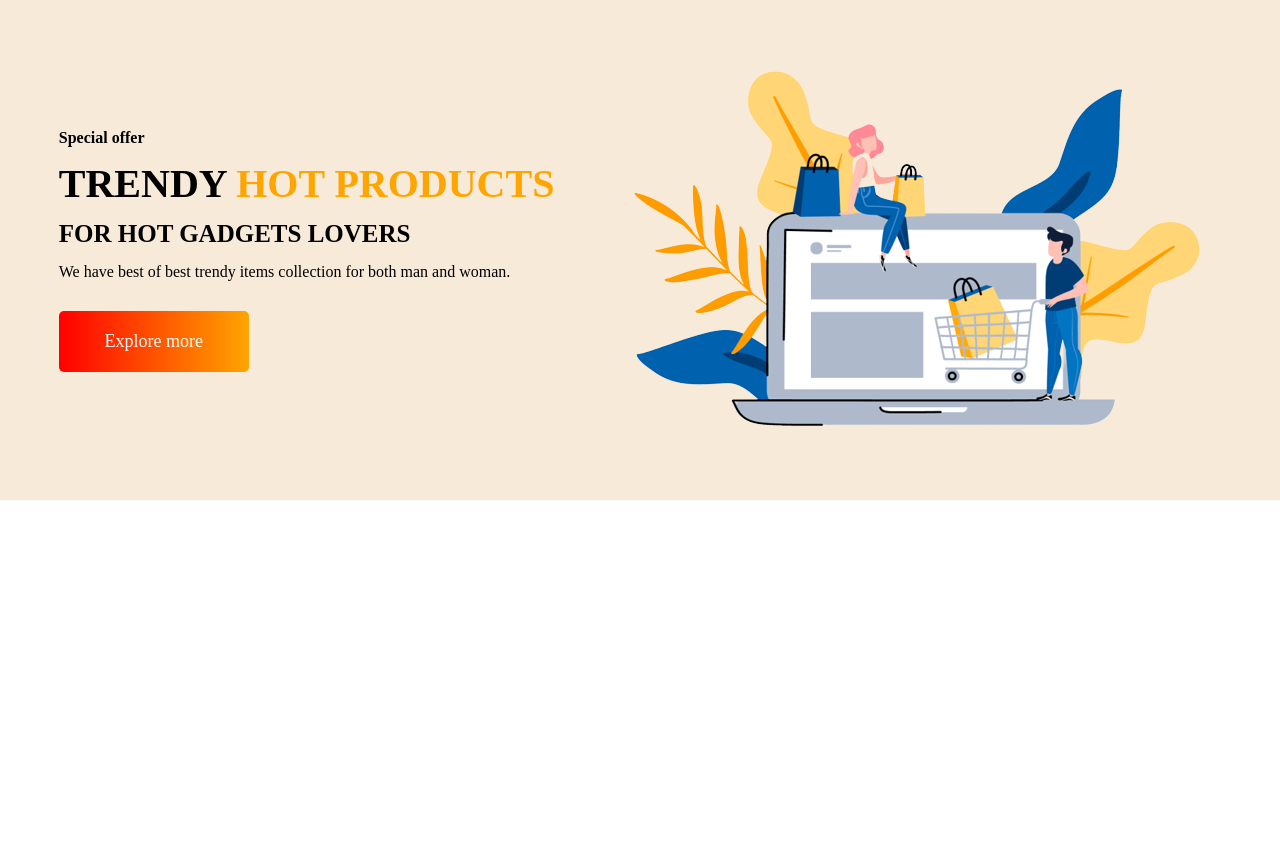
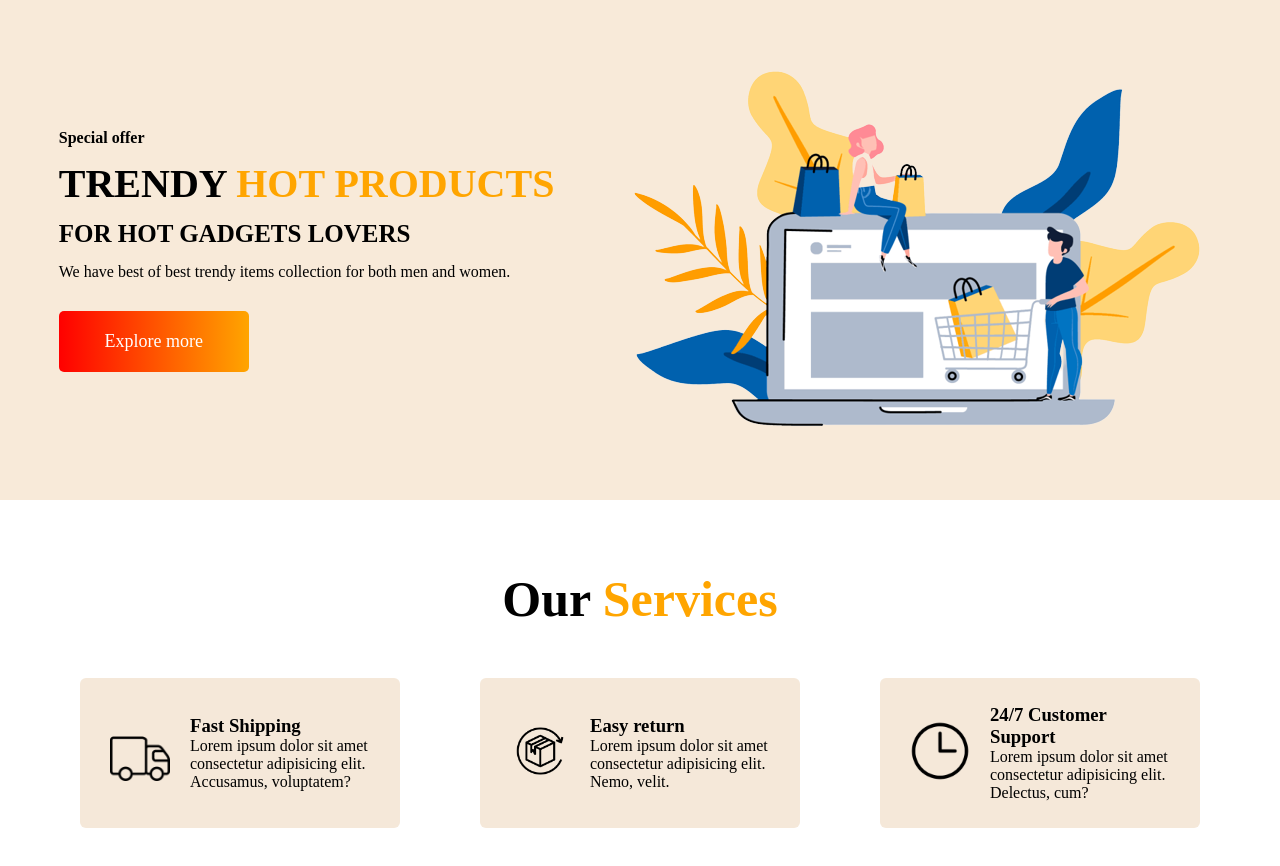
Before and after one commit to tanveer1912/tech-lab-resources-re, a plain HTML site: page index.html in a window 1280 px wide. Before the commit the page ends 800 px from the top, so only its background shows below. Drawn offline with Linux system fonts and the light colour scheme.

Commit message:
services section add

```diff
--- a/index.html
+++ b/index.html
@@ -11,9 +11,9 @@
     <section class="banner-container">
         <div class="banner-text-container">
             <p class="banner-text">Special offer</p>
-            <h1 class="banner-header-text">TRENDY <span>HOT PRODUCTS</span></h1>
+            <h1 class="banner-header-text">TRENDY <span class="span">HOT PRODUCTS</span></h1>
             <h3 class="gadgets-lovers">FOR HOT GADGETS LOVERS</h3>
-            <p>We have best of best trendy items collection for both man and woman.</p>
+            <p>We have best of best trendy items collection for both men and women.</p>
             <div class="btn-primary"> <a target="_blank" href="https://www.startech.com.bd/mobile-phone">Explore
                     more</a></div>
 
@@ -23,6 +23,38 @@
         </div>
     </section>
 </header>
+<main>
+    <section class="services-container">
+        <h1>Our <span class="span">Services</span></h1>
+        <div class="services">
+            <div class="service">
+                <div><img class="service-img" src="images/icons/delivery.png" alt=""></div>
+                <div>
+                    <h3>Fast Shipping</h3>
+                    <p>Lorem ipsum dolor sit amet consectetur adipisicing elit. Accusamus, voluptatem?</p>
+                </div>
+            </div>
+            <div class="service">
+                <div>
+                    <img class="service-img" src="images/icons/return.png" alt="">
+                </div>
+                <div>
+                    <h3>Easy return</h3>
+                    <p>Lorem ipsum dolor sit amet consectetur adipisicing elit. Nemo, velit.</p>
+                </div>
+            </div>
+            <div class="service">
+                <div>
+                    <img class="service-img" src="images/icons/clock.png" alt="">
+                </div>
+                <div>
+                    <h3>24/7 Customer Support</h3>
+                    <p>Lorem ipsum dolor sit amet consectetur adipisicing elit. Delectus, cum?</p>
+                </div>
+            </div>
+        </div>
+    </section>
+</main>
 
 <body>
 
--- a/styles/tech.css
+++ b/styles/tech.css
@@ -20,7 +20,7 @@
     padding: 13px 0;
 }
 
-.banner-header-text span {
+.span {
     color: orange;
 }
 
@@ -45,3 +45,44 @@
     font-size: 18px;
 
 }
+
+/* Services styles */
+
+.services-container {
+    margin-top: 70px;
+}
+
+.services-container h1 {
+    text-align: center;
+    font-size: 50px;
+}
+
+.services {
+    display: flex;
+    gap: 80px;
+    margin: 40px 80px;
+
+}
+
+.service-img {
+    width: 60px;
+    padding-right: 20px;
+}
+
+.service {
+    display: flex;
+    align-items: center;
+    background-color: rgb(245, 232, 217);
+    width: 400px;
+    height: 150px;
+    padding: 0 30px;
+    border-radius: 6px;
+    margin-top: 10px;
+
+}
+
+.service:hover {
+    border: 1px solid tomato;
+    margin-top: -5px;
+    transition: 0.3s;
+}
```
